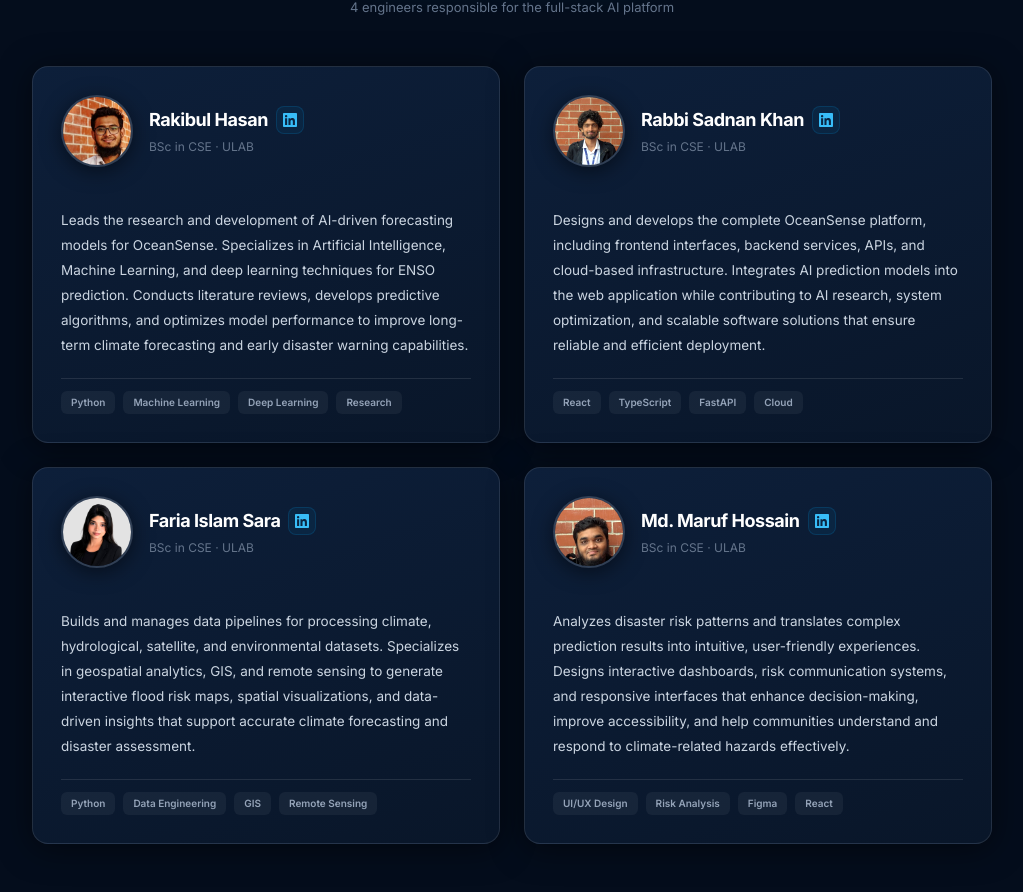
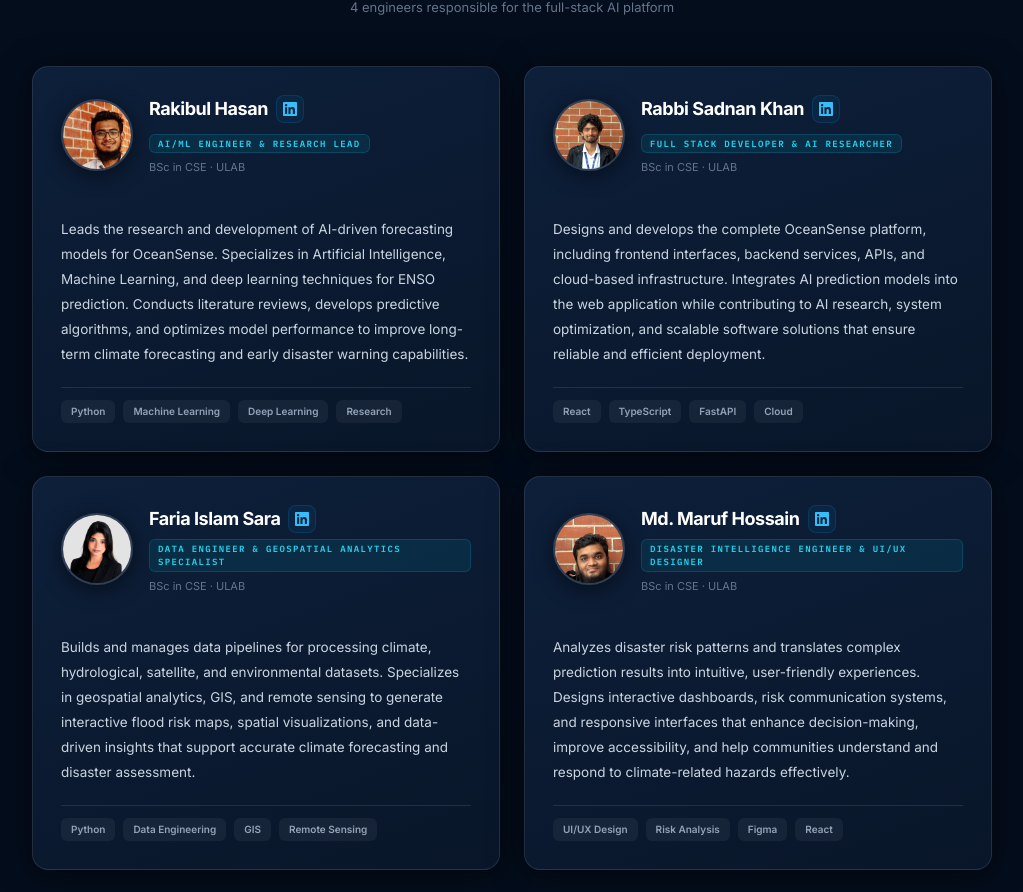
Before and after one commit to Rsk200/oceansense-dashboard, a React (Vite) app in the folder frontend/: page /about in a window 1280 px wide. Shown: the part 1339-2231 px from the top of the page, without its empty margins (128-1151 px from the left). Built offline with nearby package versions, Linux system fonts and the light colour scheme; no server answers.

Commit message:
UI: Restore role pill to MemberCard header

```diff
--- a/frontend/src/pages/About.tsx
+++ b/frontend/src/pages/About.tsx
@@ -313,7 +313,7 @@ const MemberCard = ({ person, index }: { person: Person; index: number }) => {
 
           {/* Name + title + social */}
           <div className="flex-1 min-w-0">
-            <div className="flex items-center gap-2 mb-1 flex-wrap">
+            <div className="flex items-center gap-2 mb-1.5 flex-wrap">
               <h3 className="text-[18px] font-bold text-white tracking-tight leading-none">
                 {person.name}
               </h3>
@@ -336,7 +336,11 @@ const MemberCard = ({ person, index }: { person: Person; index: number }) => {
                 </a>
               )}
             </div>
-            <p className="text-slate-500 text-[12px]">{person.title}</p>
+
+            <p className="text-cyan-400 text-[9px] font-bold uppercase tracking-[0.15em] mb-1.5 font-mono bg-cyan-500/10 border border-cyan-500/20 inline-block px-2 py-0.5 rounded-md">
+              {person.role}
+            </p>
+            <p className="text-slate-500 text-[11px]">{person.title}</p>
           </div>
         </div>
 
```
